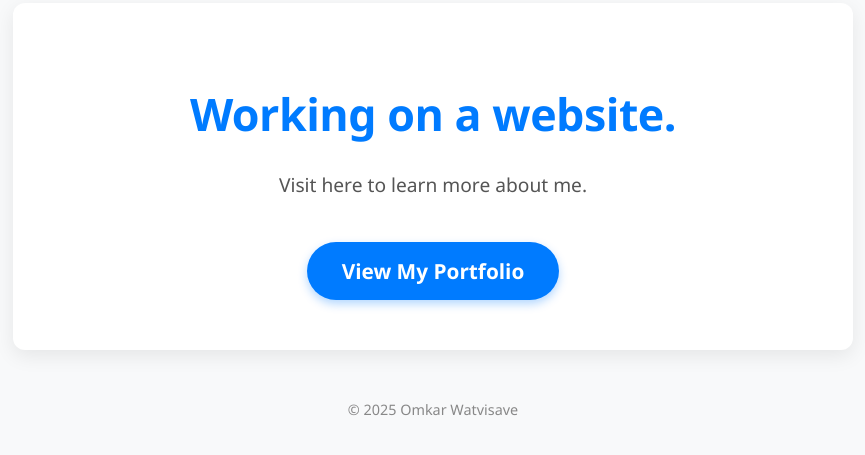
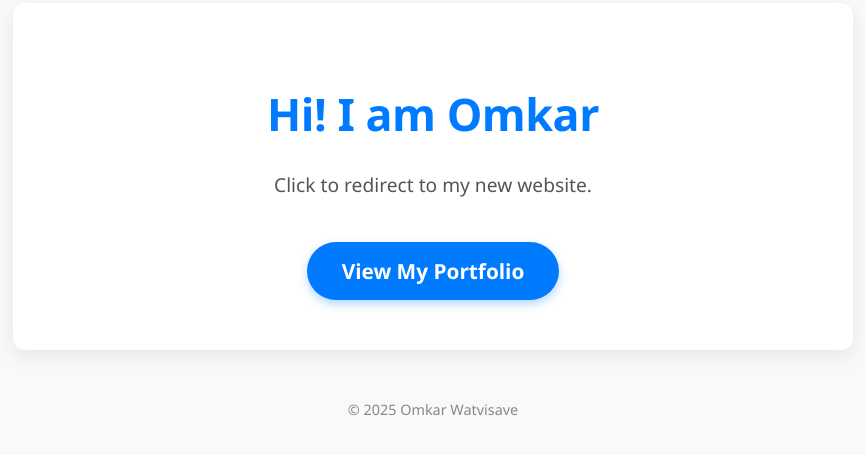
Before and after one commit to omkardw23/omkardw23.github.io, a plain HTML site: page index.html in a window 1280 px wide. Shown: the part 189-644 px from the top of the page, without its empty margins (207-1072 px from the left). Drawn offline with Linux system fonts and the light colour scheme.

Commit message:
Update index.html

```diff
--- a/index.html
+++ b/index.html
@@ -76,9 +76,9 @@
 </head>
 <body>
     <div class="container">
-        <h1>Working on a website.</h1>
+        <h1>Hi! I am Omkar</h1>
         <p>
-            Visit here to learn more about me.
+            Click to redirect to my new website.
         </p>
         <a href="https://om.watxr.ai" class="portfolio-button">View My Portfolio</a>
     </div>
```
